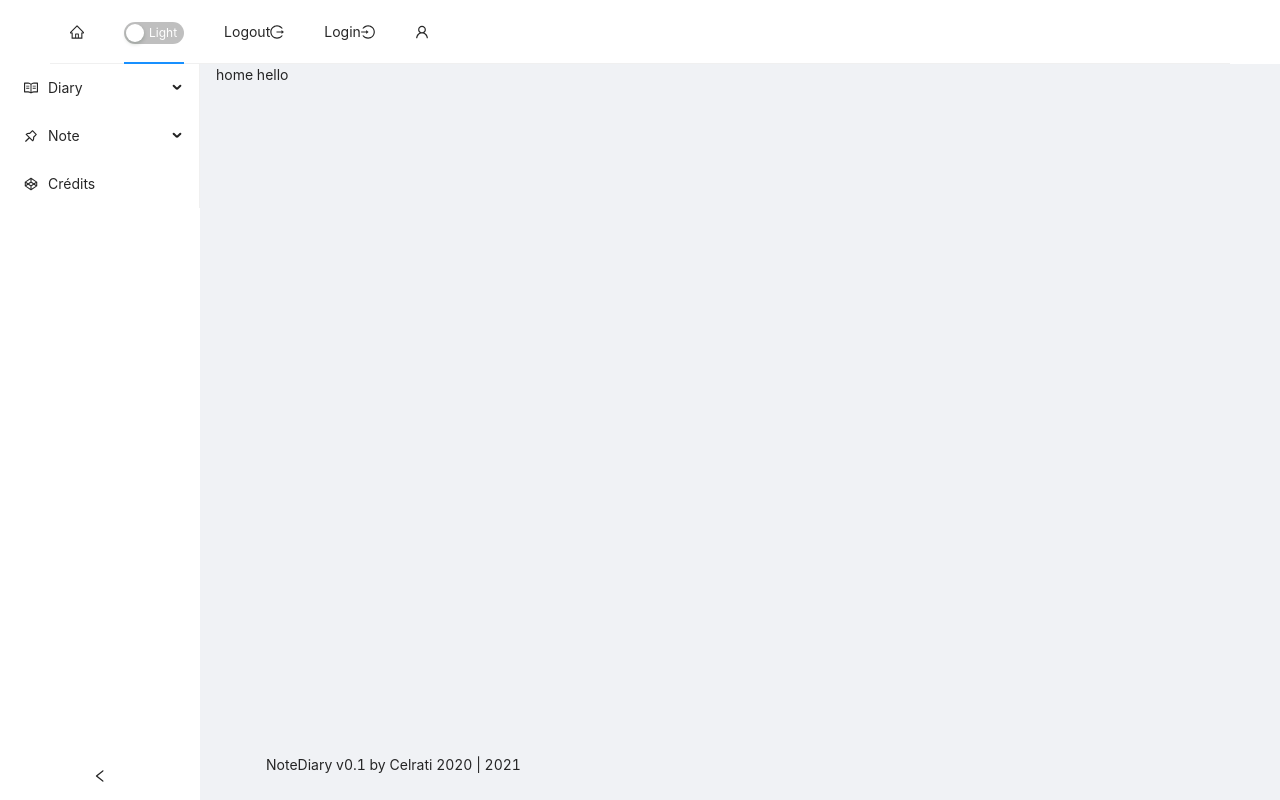
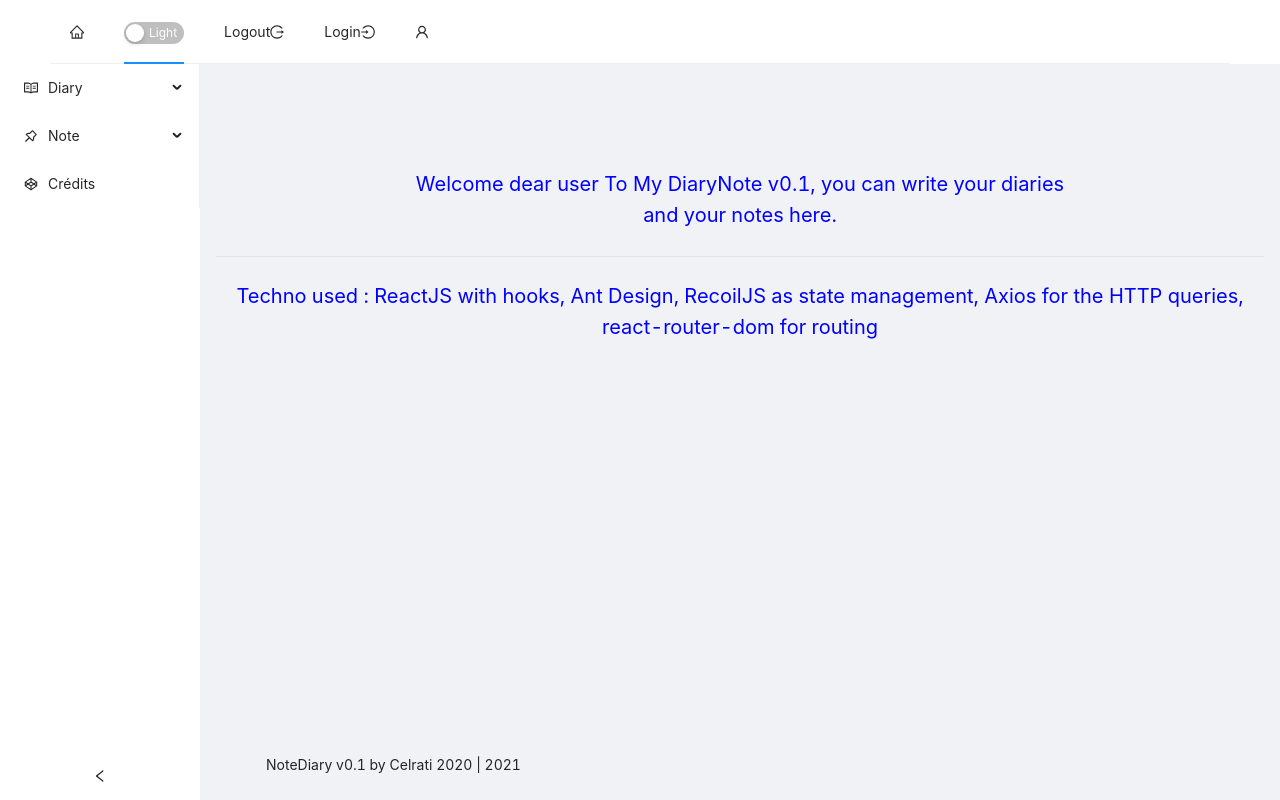
Before and after one commit to celrati/ReactNoteDiary, a React (Create React App) app in the folder notediary/: page / in a window 1280 px wide. Built offline with nearby package versions, Linux system fonts and the light colour scheme.

Commit message:
finish home page

```diff
--- /dev/null
+++ b/notediary/src/components/home/Home.css
@@ -0,0 +1,3 @@
+.hu {
+    color : "red"
+}
--- a/notediary/src/components/home/Home.js
+++ b/notediary/src/components/home/Home.js
@@ -1,9 +1,15 @@
-import React, { useCallback, useState } from 'react';
+import React  from 'react';
+import './Home.css';
+import { Divider } from 'antd';
 
 const Home = () => {
     return (
-        <div>
-            home hello
+        <div style={{ color: 'blue', fontSize : '20px', textAlign: 'center', marginTop: '10%'}}>
+            Welcome dear user To My DiaryNote v0.1, you can write your diaries <br/>
+            and your notes here.
+            <Divider />
+            Techno used : ReactJS with hooks, Ant Design, RecoilJS as state management,
+            Axios for the HTTP queries, react-router-dom for routing
         </div>
     );
 };
```
